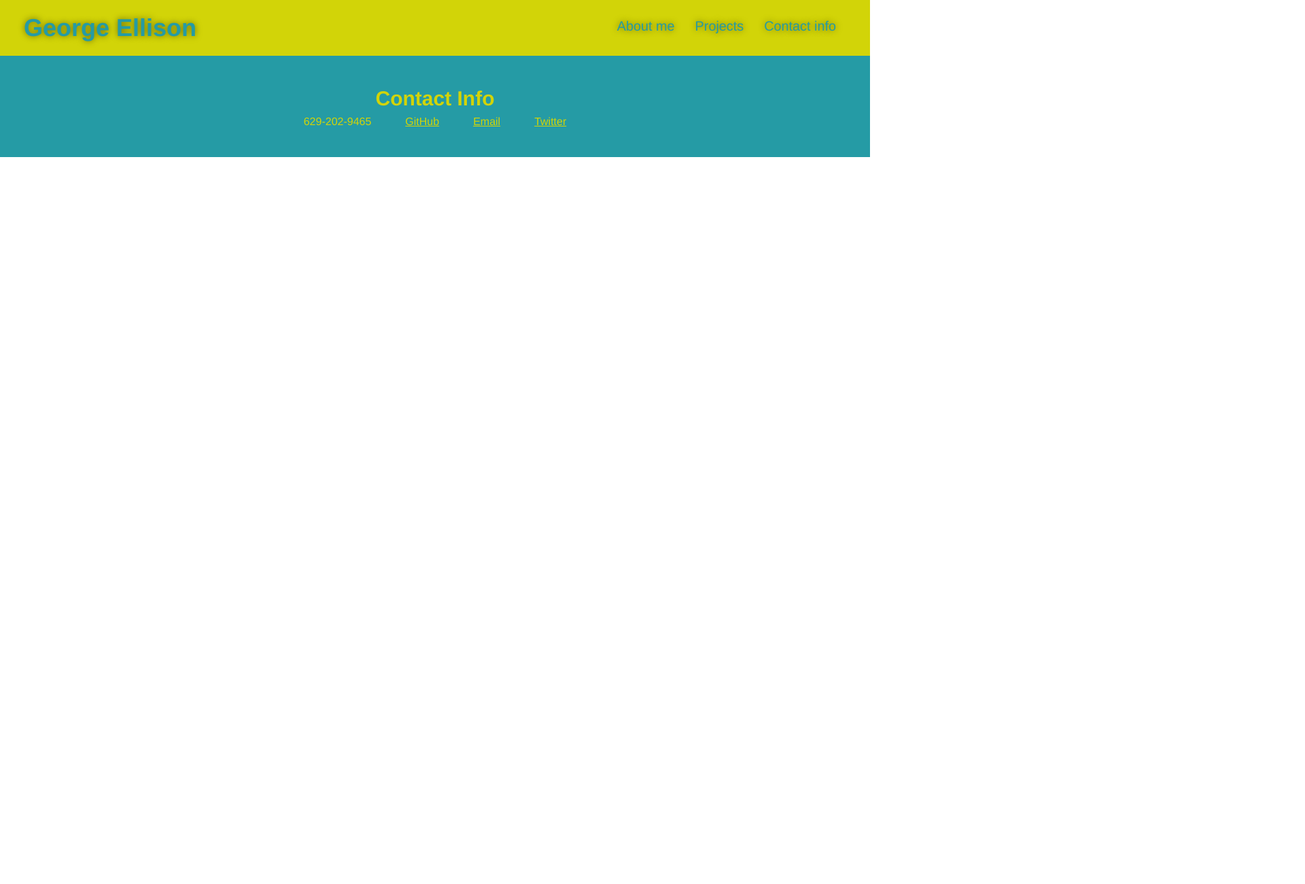
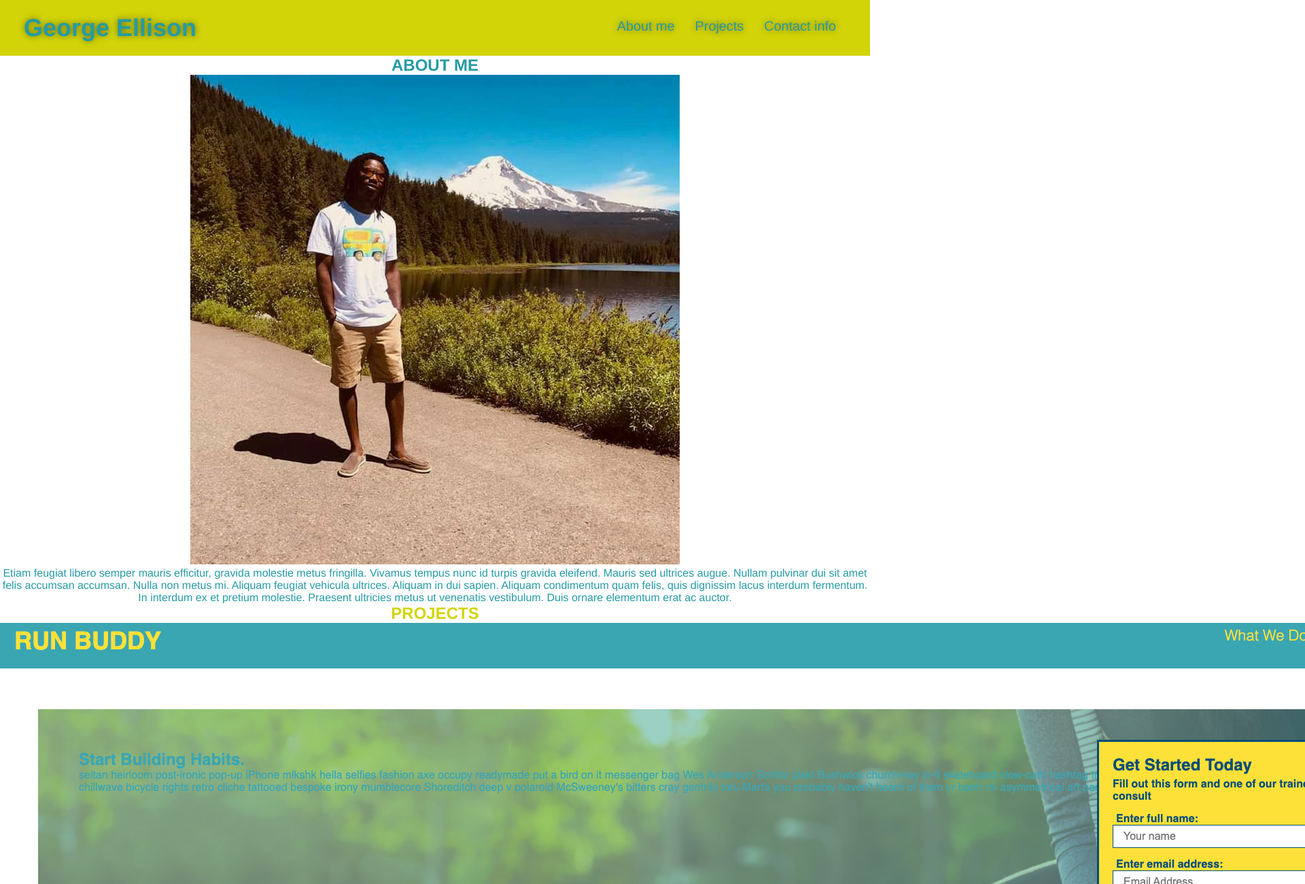
Before and after one commit to George1029/MyPortfolio, a plain HTML site: page index.html in a window 1280 px wide. Shown: the top 1300 px of the page at 68% size, 1920 px wide, since content can reach past the window. Before the commit the page ends 800 px from the top, so only its background shows below. Drawn offline with Linux system fonts and the light colour scheme; files that its build step writes are made by us from their sources.

Commit message:
sections added with small styling

```diff
--- a/index.html
+++ b/index.html
@@ -29,6 +29,38 @@
             </ul>
         </nav>
     </header>
+    <!--NAVIGATION ENDS-->
+         <!--===ABOUT ME===-->
+    <section id="About-me" class="about-me-section">
+        <div>
+            <h2 class="about-me"> ABOUT ME </h2>
+        </div>
+        <div class="first-flex"> <img src="styles/pics/portpic.jpeg" alt="George Standing in front of a mountain"/>
+
+
+        <p>Etiam feugiat libero semper mauris efficitur, gravida molestie metus fringilla. Vivamus tempus nunc id
+            turpis
+            gravida eleifend. Mauris sed ultrices augue. Nullam pulvinar dui sit amet felis accumsan accumsan. Nulla
+            non
+            metus mi. Aliquam feugiat vehicula ultrices. Aliquam in dui sapien. Aliquam condimentum quam felis, quis
+            dignissim lacus interdum fermentum. In interdum ex et pretium molestie. Praesent ultricies metus ut
+            venenatis vestibulum. Duis ornare elementum erat ac auctor.
+
+        </p>
+        </div>
+    </Section>
+
+<!---===PROJECTS===-->
+      <section id="projects" class="project-section">
+          <div>
+              <h2 class="project"> PROJECTS </h2>
+          </div>
+        <div class="second-flex"> <img src="styles/pics/Screen Shot 2021-08-21 at 10.36.52 AM.png" alt="Screenshot of bootcamp project training website"/>
+
+            <a href="https://george1029.github.io/run-buddy#">RUN BUDDY BOOTCAMP 1ST PROJECT</a>
+      </section>
+
+
 
     <!--FOOTER START-->
 
@@ -53,6 +85,8 @@
             </ul>
         </div>
     </footer>
+
+    <!--FOOTER END-->
 </body>
 
 </html>
--- a/styles/styles.css
+++ b/styles/styles.css
@@ -76,7 +76,7 @@
 
 
 
-  /*Footer Start*/
+  /*FOOTER START*/
 
   footer {
     background: var(--primary-color);
@@ -118,3 +118,22 @@
   footer li{
     margin: 0 25px;
   }
+ /*FOOTER ENDS*/
+
+ /*BODY SECTION*/
+
+  .about-me {
+  text-align: center;
+  color: var(--primary-color);
+  }
+
+
+ .first-flex {
+   text-align: center;
+   flex-wrap: wrap;
+   color: var(--primary-color);
+   }
+
+   .project{
+     text-align: center;
+   }
```
Also changed, not shown: styles/pics/Screen Shot 2021-08-21 at 10.36.52 AM.png (added), styles/pics/portpic.jpeg (added), 3 other files.
